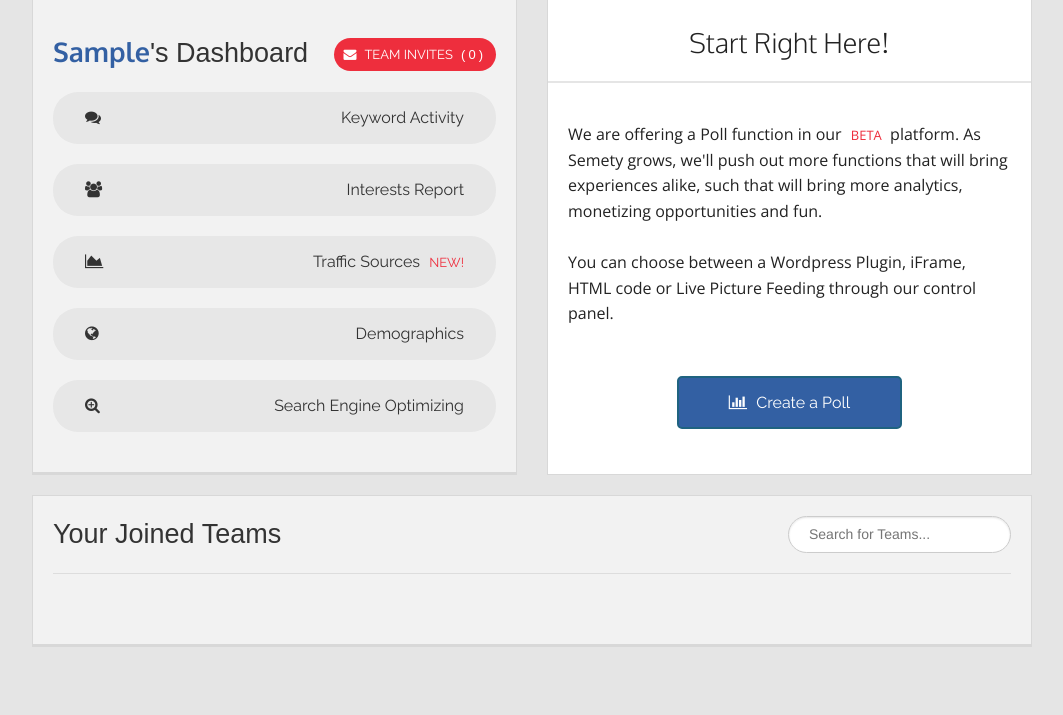
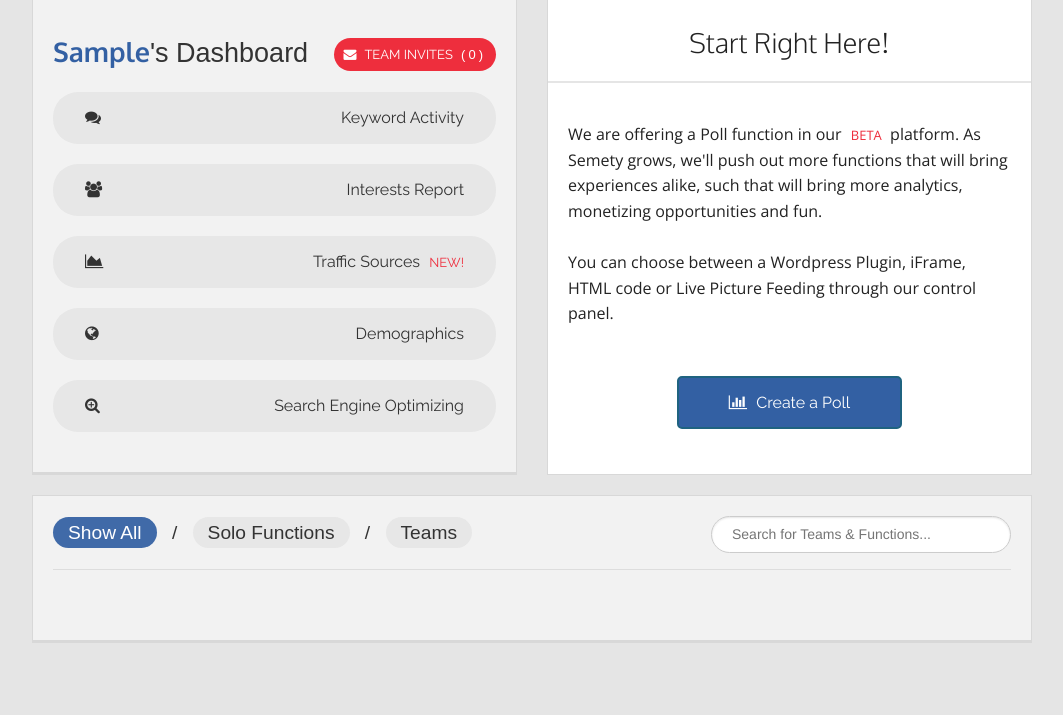
Before and after one commit to JamesJGarner/Survey, a Django app: page / in a window 1280 px wide. Shown: the part 299-1014 px from the top of the page, without its empty margins (108-1171 px from the left). After the commit the page ends 942 px from the top, so only its background shows below. Run offline with Django 3.2, Linux system fonts and the light colour scheme; the visitor is signed in with stand-in values (Sample User, id 1); data that the repository does not hold is empty.

Commit message:
Small main dashboard navigation update

```diff
--- a/pluginservice/apps/polls/static/css/default.css
+++ b/pluginservice/apps/polls/static/css/default.css
@@ -387,13 +387,33 @@ dd.accordion-navigation {
 }
 .joinedteams {
 	padding-bottom: 15px;
-	margin-top: 5px !important;
+	margin-top: 7px !important;
+	font-size: 1.2em;
+}
+.joinedteams span {
+	background-color: #e7e7e7;
+    border-color: #b9b9b9;
+	padding: 5px 15px 5px 15px;
+	margin-right: 10px;
+	margin-left: 10px;
+	border-radius: 25px;
+}
+.joinedteams span:hover {
+	background-color: #b9b9b9;
+}
+.joinedteams span:first-child {
+	margin-left: 0px;
+}
+.joinedteams .selected {
+	background-color: rgba(51, 96, 163, 0.93) !important;
+	color: #fff !important;
 }
 .teamsearch {
 	padding: 10px !important;
 	padding-right: 20px !important;
 	padding-left: 20px !important;
 	border-radius: 25px !important;
+	width: 300px !important;
 }
 .yourteams .manage:hover {
   background-color: rgba(51, 96, 163, 0.93);
--- a/pluginservice/templates/site/homepage.html
+++ b/pluginservice/templates/site/homepage.html
@@ -71,9 +71,9 @@
 		</div>
 		</div>
 		<div class="panel">
-		<h3 class="left joinedteams">Your Joined Teams</h3>
+		<h3 class="left joinedteams"><span class="selected">Show All</span> / <span>Solo Functions</span> / <span>Teams</span></h3>
 		<div class="right">
-			<input type="text" class="teamsearch" id="right-label" placeholder="Search for Teams...">
+			<input type="text" class="teamsearch" id="right-label" placeholder="Search for Teams & Functions...">
 		</div>
 			<ul class="yourteams">
 			<hr/>
```
